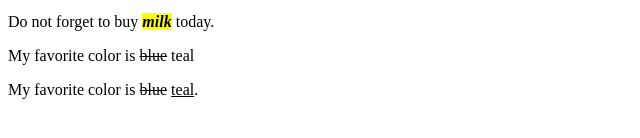
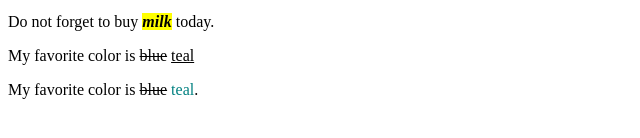
Before and after one commit to eduVieiraAF/JS, a plain HTML site: page HTML/Example_formatting.html in a window 1280 px wide. Shown: the part 182-320 px from the top of the page, 0-640 px from the left. Drawn offline with Linux system fonts and the light colour scheme.

Commit message:
Span tag

```diff
--- a/HTML/Example_formatting.html
+++ b/HTML/Example_formatting.html
@@ -28,8 +28,8 @@
 <p><em>This text is emphasized</em></p>
 <p>This is some <small>smaller</small> text.</p>
 <p>Do not forget to buy <mark><b><i>milk</i></b></mark> today.</p>
-<p>My favorite color is <del>blue</del> teal</p>
-<p>My favorite color is <del>blue</del> <ins> teal</ins>.</p>
+<p>My favorite color is <del>blue</del> <ins>teal</ins></p>
+<p>My favorite color is <del>blue</del><span style="color:teal ;"> teal</span>.</p>
 
 </body>
 </html>
```
